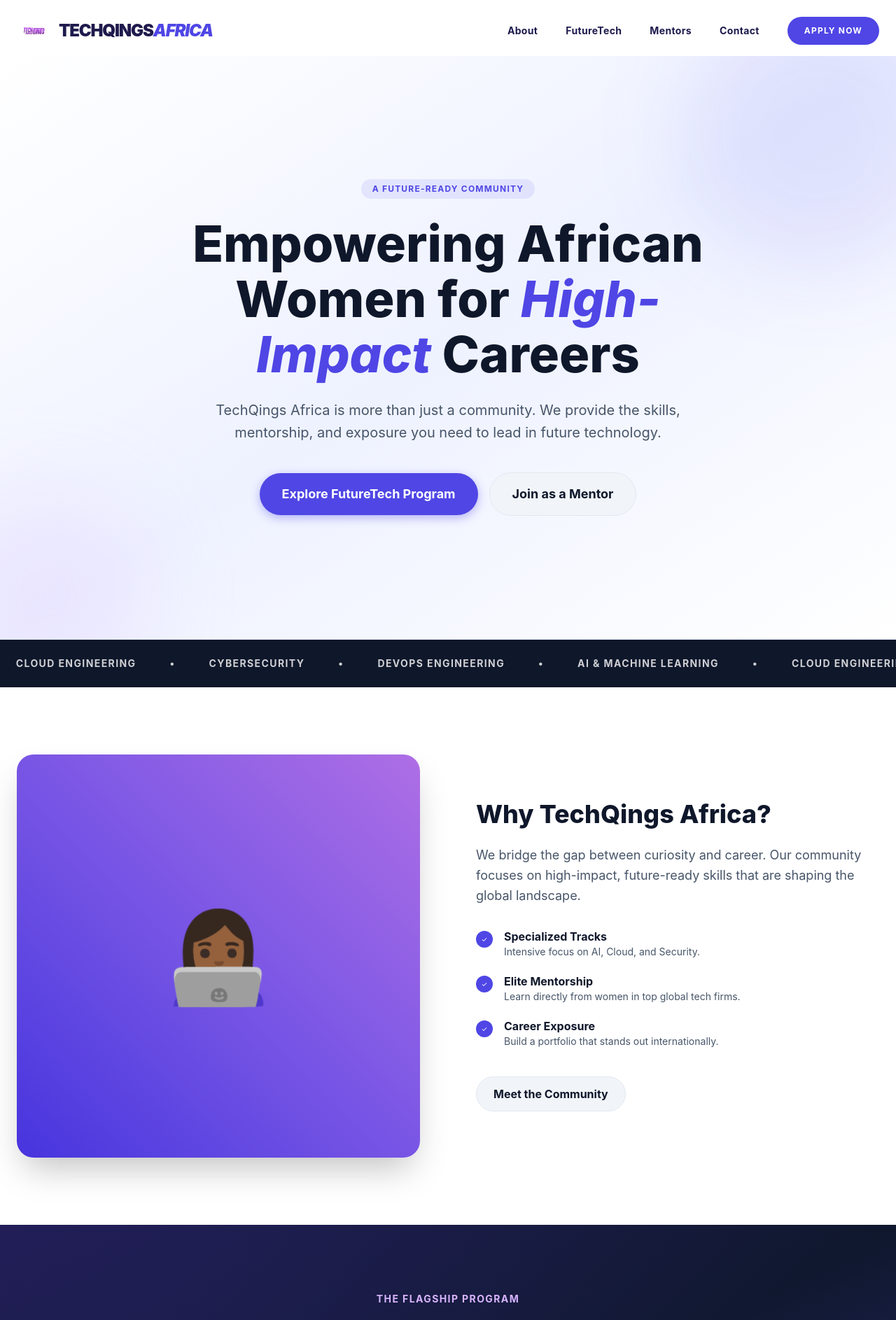
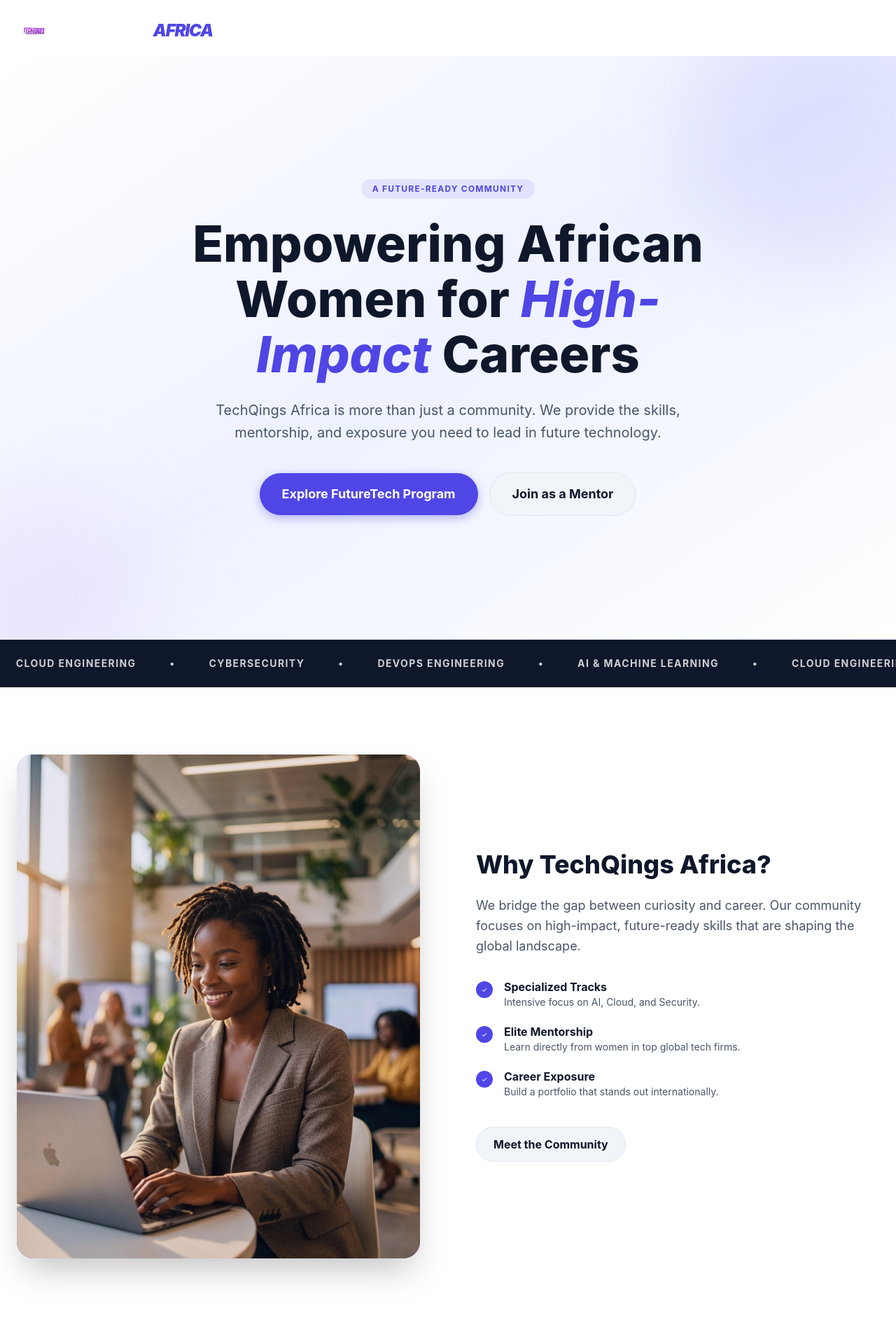
Before and after one commit to Eunini/techqings-africa, a Next.js app: page / in a window 1280 px wide. Shown: the top 1886 px of the page at 70% size. Built offline with nearby package versions, Linux system fonts and the light colour scheme.

Commit message:
design: enhance Why TechQings section with professional image and polish Navbar contrast

```diff
--- a/src/app/page.tsx
+++ b/src/app/page.tsx
@@ -1,4 +1,5 @@
 import type { Metadata } from "next";
+import Image from "next/image";
 import Button from "@/components/ui/Button";
 import Section from "@/components/ui/Section";
 import Card from "@/components/ui/Card";
@@ -61,9 +62,14 @@
       <Section className="bg-white">
         <div className="grid grid-cols-1 md:grid-cols-2 gap-12 lg:gap-20 items-center">
           <div className="order-2 md:order-1">
-            <div className="aspect-square bg-gradient-to-tr from-indigo-600 to-purple-400 rounded-3xl overflow-hidden shadow-2xl relative flex items-center justify-center group">
-              <div className="text-9xl group-hover:scale-110 transition-transform duration-500">👩🏾‍💻</div>
-              <div className="absolute inset-0 bg-black/10"></div>
+            <div className="relative aspect-[4/5] md:aspect-square lg:aspect-[4/5] bg-gradient-to-tr from-indigo-600 to-purple-400 rounded-3xl overflow-hidden shadow-2xl group">
+              <Image
+                src="/images/african-woman-tech.png"
+                alt="Empowered African Woman in Tech"
+                fill
+                className="object-cover group-hover:scale-105 transition-transform duration-700"
+              />
+              <div className="absolute inset-0 bg-indigo-900/10 group-hover:bg-transparent transition-colors duration-500"></div>
             </div>
           </div>
           <div className="order-1 md:order-2">
--- a/src/components/layout/Navbar.tsx
+++ b/src/components/layout/Navbar.tsx
@@ -38,7 +38,7 @@
                             className="object-contain"
                         />
                     </div>
-                    <span className={`font-black text-xl md:text-2xl tracking-tighter transition-colors ${scrolled ? 'text-slate-900' : 'text-indigo-950'}`}>
+                    <span className={`font-black text-xl md:text-2xl tracking-tighter transition-colors ${scrolled ? 'text-slate-900' : 'text-white'}`}>
                         TECHQINGS<span className="text-primary italic">AFRICA</span>
                     </span>
                 </Link>
@@ -49,12 +49,12 @@
                         <Link
                             key={link.name}
                             href={link.href}
-                            className={`text-sm font-bold tracking-wide transition-all duration-300 hover:scale-105 ${pathname === link.href ? 'text-primary' : scrolled ? 'text-slate-600 hover:text-primary' : 'text-indigo-950 hover:text-primary'}`}
+                            className={`text-sm font-bold tracking-wide transition-all duration-300 hover:scale-105 ${pathname === link.href ? 'text-primary' : scrolled ? 'text-slate-600 hover:text-primary' : 'text-white/90 hover:text-white'}`}
                         >
                             {link.name}
                         </Link>
                     ))}
-                    <Button href="/apply" className="px-6 py-2.5 text-xs uppercase tracking-widest shadow-none hover:shadow-lg">
+                    <Button href="/apply" className={`px-6 py-2.5 text-xs uppercase tracking-widest shadow-none hover:shadow-lg transition-all ${scrolled ? '' : 'bg-white text-primary hover:bg-white/90'}`}>
                         Apply Now
                     </Button>
                 </div>
```
Also changed, not shown: public/images/african-woman-tech.png (added).
